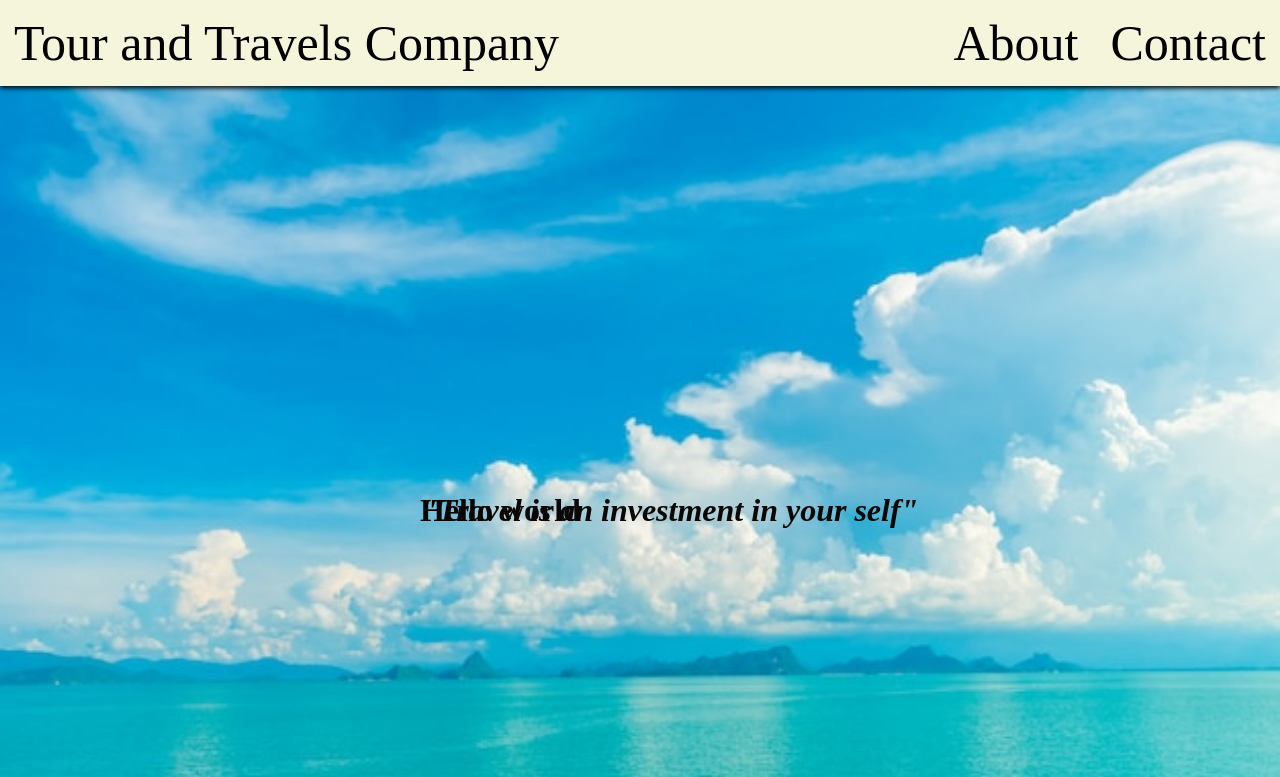
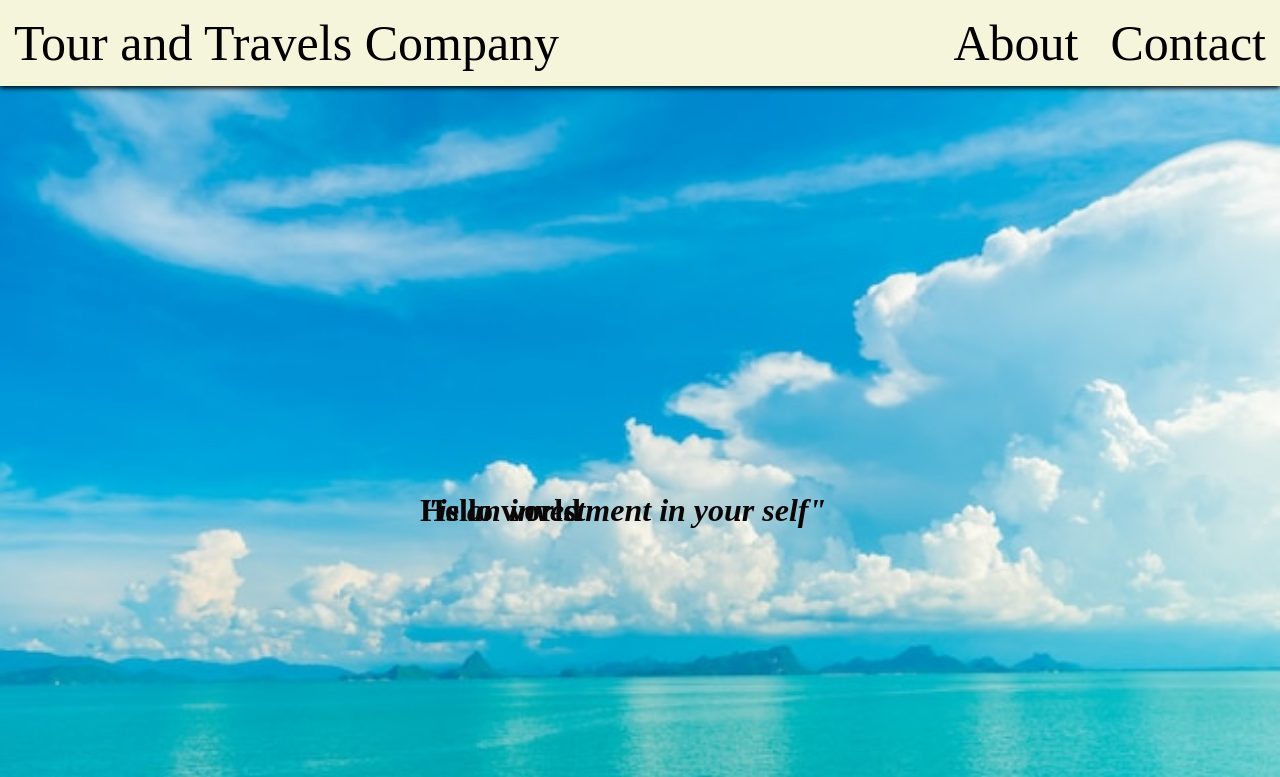
Before and after one commit to Vikuldhiman/html-website, a plain HTML site: page index.html in a window 1280 px wide. Shown: the top 777 px of the page. Drawn offline with Linux system fonts and the light colour scheme.

Commit message:
html-website

```diff
--- a/index.html
+++ b/index.html
@@ -17,7 +17,7 @@
     </div>
 <div id="home">
     <img src="image/downlod1.jpg" width="100%" alt="">
-    <h1><i>"Travel is an investment in your self"</i></h1>
+    <h1><i>"is an investment in your self"</i></h1>
     <h1>Hello world</h1>
     <h5><b>Lorem ipsum dolor sit amet consectetur adipisicing elit. Praesentium sequi, nostrum corporis temporibus est earum blanditiis minima sapiente, ducimus quia error quae adipisci natus consectetur nihil exercitationem ex reprehenderit asperiores?Lorem ipsum dolor sit amet consectetur adipisicing elit. Praesentium sequi, nostrum corporis temporibus est earum blanditiis minima sapiente, ducimus quia error quae adipisci natus consectetur nihil exercitationem ex reprehenderit asperiores?Lorem ipsum dolor sit amet consectetur adipisicing elit. Praesentium sequi, nostrum corporis temporibus est earum blanditiis minima sapiente, ducimus quia error quae adipisci natus consectetur nihil exercitationem ex reprehenderit asperiores?</b></h5>
 </div>
```
